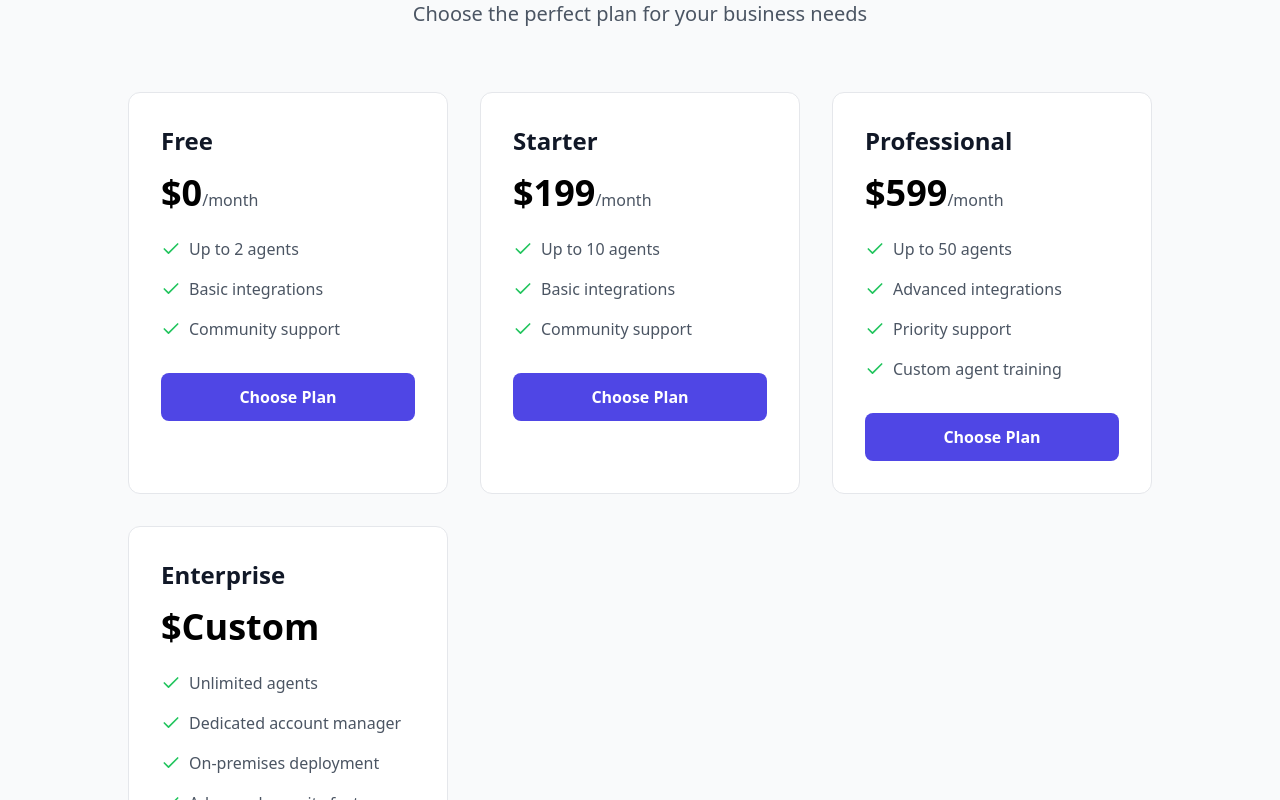
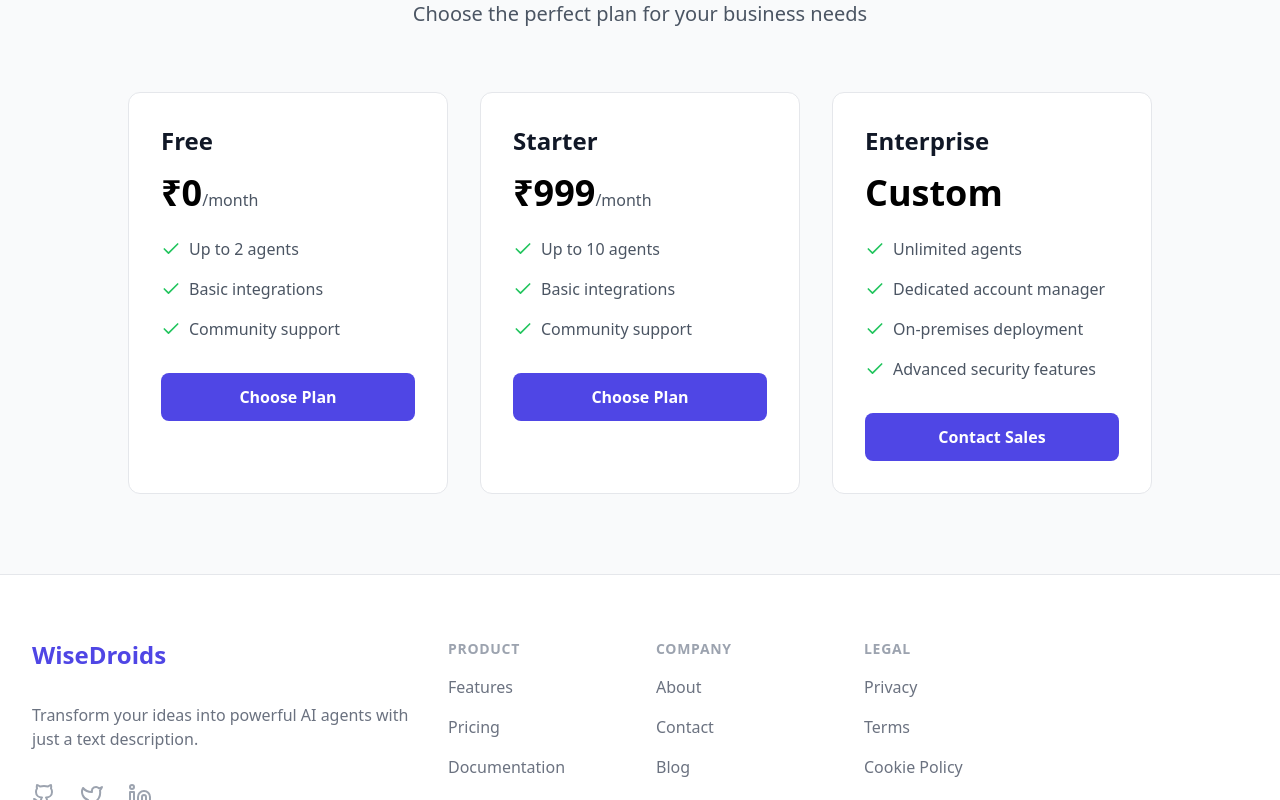
Before and after one commit to sauravdev/wisedroids-agent, a React (Vite) app: page / in a window 1280 px wide. Shown: the part 2520-3320 px from the top of the page. Built offline with nearby package versions, Linux system fonts and the light colour scheme; no server answers.

Commit message:
added new payment page

```diff
--- a/src/components/PricingCard.tsx
+++ b/src/components/PricingCard.tsx
@@ -1,12 +1,12 @@
-import { useAuth } from '@/hooks/useAuth';
-import { Check } from 'lucide-react';
-import { Link } from 'react-router-dom';
+import { useAuth } from "@/hooks/useAuth";
+import { Check } from "lucide-react";
+import { Link } from "react-router-dom";
 
 interface PricingPlan {
   name: string;
   price: string;
   features: string[];
-  href : string;
+  href: string;
 }
 
 interface PricingCardProps {
@@ -19,14 +19,16 @@ export function PricingCard({ plan }: PricingCardProps) {
     if (user?.email) {
       url += `?prefilled_email=${user.email}`;
     }
-    window.open(url, '_blank');
+    window.open(url, "_blank");
   };
   return (
     <div className="bg-white p-8 rounded-xl border border-gray-200 hover:shadow-lg transition">
       <h3 className="text-2xl font-bold text-gray-900 mb-4">{plan.name}</h3>
       <div className="mb-6">
-        <span className="text-4xl font-bold">${plan.price}</span>
-        {plan.price !== "Custom" && <span className="text-gray-600">/month</span>}
+        <span className="text-4xl font-bold">{plan.price}</span>
+        {plan.price !== "Custom" && (
+          <span className="text-gray-600">/month</span>
+        )}
       </div>
       <ul className="space-y-4 mb-8">
         {plan.features.map((feature, i) => (
@@ -45,10 +47,10 @@ export function PricingCard({ plan }: PricingCardProps) {
         </Link>
       ) : (
         <button
-          onClick={()=>handlePlanClick(plan.href)}
+          onClick={() => handlePlanClick(plan.href)}
           className="w-full bg-indigo-600 text-white py-3 rounded-lg font-semibold hover:bg-indigo-700 transition disabled:opacity-50 flex items-center justify-center gap-2"
         >
-        Choose Plan
+          Choose Plan
         </button>
       )}
     </div>
--- a/src/pages/Home/Pricing.tsx
+++ b/src/pages/Home/Pricing.tsx
@@ -1,39 +1,19 @@
-import { PricingCard } from '@/components/PricingCard';
+import { PricingCard } from "@/components/PricingCard";
 
 const plans = [
   {
     name: "Free",
-    price: "0",
+    price: "₹0",
     priceId: "basic",
-    features: [
-      "Up to 2 agents",
-      "Basic integrations",
-      "Community support"
-    ],
-    href : "https://wisedroids.ai/dashboard",
+    features: ["Up to 2 agents", "Basic integrations", "Community support"],
+    href: "https://wisedroids.ai/dashboard",
   },
   {
     name: "Starter",
-    price: "199",
+    price: "₹999",
     priceId: "starter",
-    features: [
-      "Up to 10 agents",
-      "Basic integrations",
-      "Community support"
-    ],
-    href : "https://buy.stripe.com/test_fZe289bpHgl3cSIaEH",
-  },
-  {
-    name: "Professional",
-    price: "599",
-    priceId: "professional",
-    features: [
-      "Up to 50 agents",
-      "Advanced integrations",
-      "Priority support",
-      "Custom agent training"
-    ],
-    href : "https://buy.stripe.com/test_dR6145bpHfgZ6ukdQU",
+    features: ["Up to 10 agents", "Basic integrations", "Community support"],
+    href: "https://rzp.io/rzp/32U7eBK7",
   },
   {
     name: "Enterprise",
@@ -42,13 +22,12 @@ const plans = [
       "Unlimited agents",
       "Dedicated account manager",
       "On-premises deployment",
-      "Advanced security features"
-    ]
-  }
+      "Advanced security features",
+    ],
+  },
 ];
 
 export function Pricing() {
-
   return (
     <div className="py-20 bg-gray-50">
       <div className="container mx-auto px-4">
--- a/src/pages/Pricing/index.tsx
+++ b/src/pages/Pricing/index.tsx
@@ -1,39 +1,19 @@
-import { PricingCard } from '@/components/PricingCard';
+import { PricingCard } from "@/components/PricingCard";
 
 const plans = [
   {
     name: "Free",
-    price: "0",
+    price: "₹0",
     priceId: "basic",
-    features: [
-      "Up to 2 agents",
-      "Basic integrations",
-      "Community support"
-    ],
-    href : "https://wisedroids.ai/dashboard",
+    features: ["Up to 2 agents", "Basic integrations", "Community support"],
+    href: "https://wisedroids.ai/dashboard",
   },
   {
     name: "Starter",
-    price: "199",
+    price: "₹999",
     priceId: "starter",
-    features: [
-      "Up to 10 agents",
-      "Basic integrations",
-      "Community support"
-    ],
-    href : "https://buy.stripe.com/test_fZe289bpHgl3cSIaEH",
-  },
-  {
-    name: "Professional",
-    price: "599",
-    priceId: "professional",
-    features: [
-      "Up to 50 agents",
-      "Advanced integrations",
-      "Priority support",
-      "Custom agent training"
-    ],
-    href : "https://buy.stripe.com/test_dR6145bpHfgZ6ukdQU",
+    features: ["Up to 10 agents", "Basic integrations", "Community support"],
+    href: "https://rzp.io/rzp/32U7eBK7",
   },
   {
     name: "Enterprise",
@@ -42,9 +22,9 @@ const plans = [
       "Unlimited agents",
       "Dedicated account manager",
       "On-premises deployment",
-      "Advanced security features"
-    ]
-  }
+      "Advanced security features",
+    ],
+  },
 ];
 
 export function Pricing() {
```
